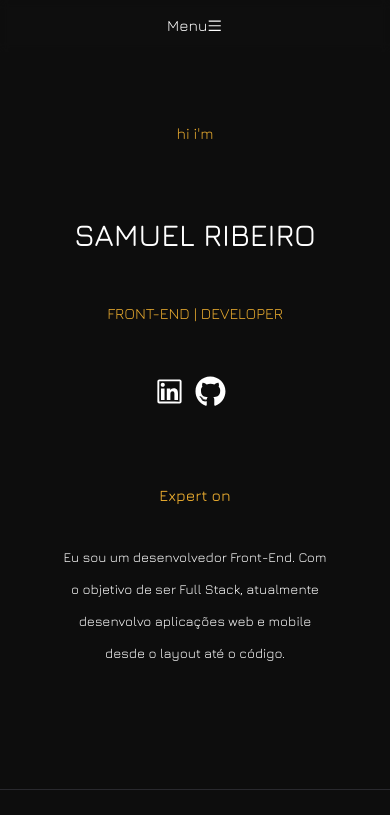
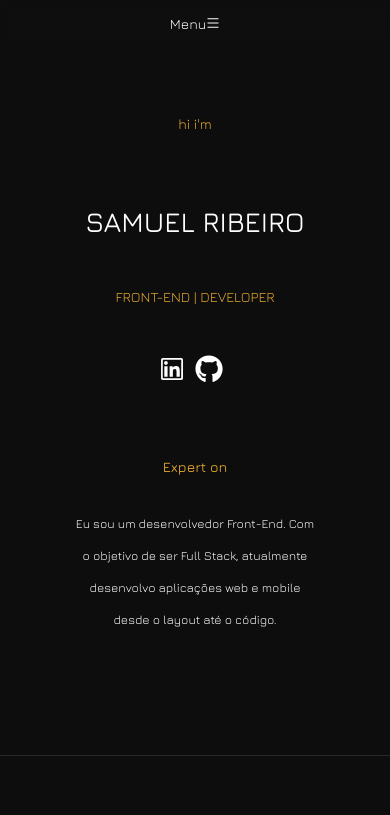
Before and after one commit to Samuelwps/portifolioNext-1.2, a Next.js app: page / in a window 390 px wide. Shown: the top 815 px of the page. Built offline with nearby package versions, Linux system fonts and the light colour scheme.

Commit message:
responsiviness

```diff
--- a/src/styles/global.ts
+++ b/src/styles/global.ts
@@ -93,5 +93,10 @@ html{
   }
 }
 
+@media screen and (max-width:400px){
+  html{
+    font-size: 58.5%;
+  }
+}
 
 `
```
